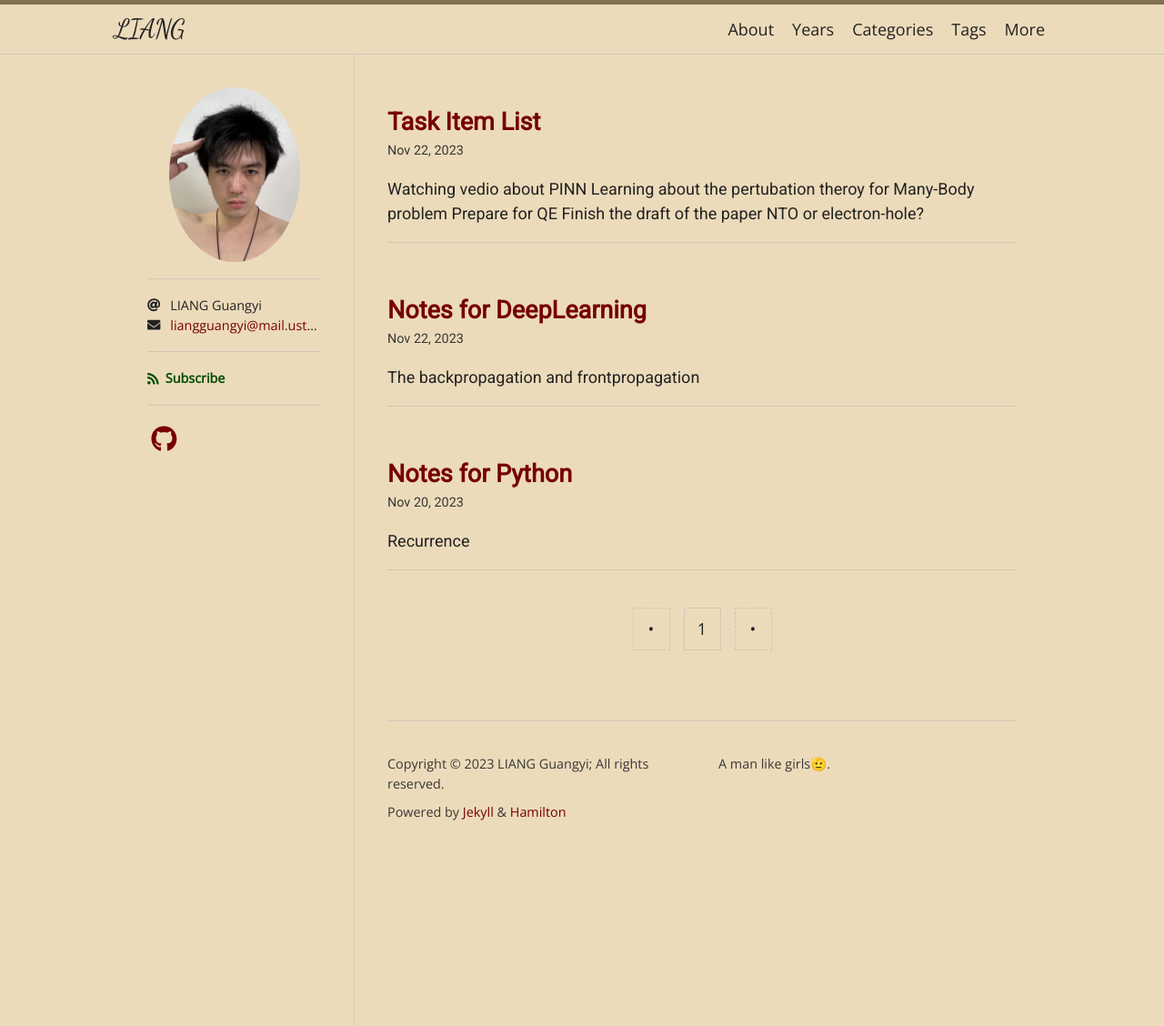
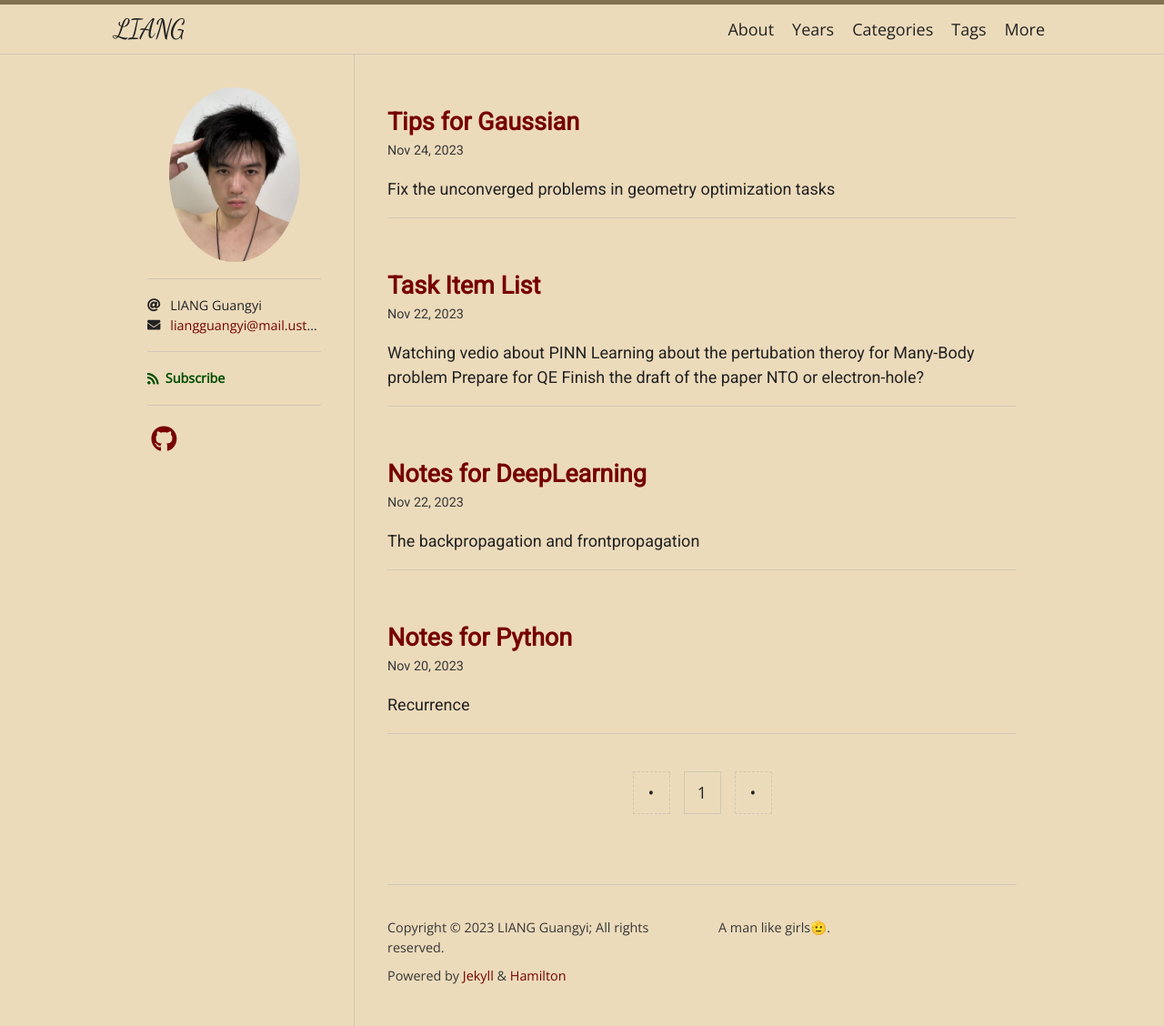
Before and after one commit to liangguangyii/liangguangyii.github.io, a Jekyll site: the page built from index.html, in a window 1280 px wide. Shown: the whole page at 91% size. Built offline with Jekyll 4.4.1, drawn with Linux system fonts in a browser that asks for light colours; nearby versions of some CDN libraries; some web fonts are replaced; the list of posts is cut into pages by our own code; some of the changed lines change nothing that is shown.

Commit message:
update the notes

````diff
--- /dev/null
+++ b/_posts/2023-11-24-note-for-gaussian.md
@@ -0,0 +1,72 @@
+---
+layout: post
+title: Tips for Gaussian
+tags: [Gaussian, DFT]
+categories: DFT
+toc: true
+math: true
+---
+
+## Fix the unconverged problems in geometry optimization tasks
+
+The iteration of the geometry optimization task contains two loops:
+
+- The outer loop is the iteration of the geometry optimization task, which the position of atoms are updated in each iteration. They are devided by "gradgradgradgradgrad", and the convergence criteria is shown as follwing:
+
+  ```bash
+            Item               Value     Threshold  Converged?
+    Maximum Force            0.016519     0.000450     NO
+    RMS     Force            0.003187     0.000300     NO
+    Maximum Displacement     0.061719     0.001800     NO
+    RMS     Displacement     0.011314     0.001200     NO
+  ```
+
+Here `Maximum Force` and `RMS Force` are the maximum and root-mean-square of the force on each atom, and `Maximum Displacement` and `RMS Displacement` are the maximum and root-mean-square of the displacement of each atom.
+
+- The inner loop between each geometry optimization step is SCF steps, named "Cycle". The convergence criteria is shown as follwing:
+
+  ```bash
+   RMSDP=1.38D-05 MaxDP=6.22D-04 DE=-1.02D-05 OVMax= 9.68D-04
+  ```
+1. **RMSDP (Root Mean Square Density Matrix Change)**:
+   - This is the root mean square (RMS) change in the density matrix between the current and the previous SCF iteration.
+   - A smaller RMSDP value indicates that changes in the electronic density from one iteration to the next are getting smaller, which is a sign of approaching convergence.
+   - `RMSDP=1.38D-05` suggests a relatively small change in the density matrix, indicating that the SCF calculation is nearing convergence.
+
+2. **MaxDP (Maximum Density Matrix Change)**:
+   - This is the maximum change in any element of the density matrix between the current and the previous SCF iteration.
+   - A lower MaxDP value is desired for convergence; it indicates that the largest change in the electron density at any point in space is becoming smaller.
+   - `MaxDP=6.22D-04` is the value for the current iteration.
+
+3. **DE (Change in Total Energy)**:
+   - This represents the change in total electronic energy between the current and the previous SCF iteration.
+   - The goal is to have a very small DE, indicating that the energy is stabilizing and the system is reaching a steady state.
+   - `DE=-1.02D-05` is the energy change in the latest iteration.
+
+4. **OVMax (Maximum Overlap Matrix Error)**:
+   - OVMax is related to the largest error in the overlap matrix between the current SCF density and the density used to build the Fock matrix.
+   - This parameter is often used in direct inversion in the iterative subspace (DIIS) procedures to improve SCF convergence. A smaller OVMax value indicates better convergence.
+   - `OVMax= 9.68D-04` represents the maximum overlap matrix error for this iteration.
+
+
+### The method to fix unconverged problems
+
+- if convergence porblems occur in the outer loop, it's the problem of the geometry optimization task, see [Tian Lu's blog](http://sobereva.com/164).
+
+    There are mainly two ways that are most used:
+
+        - increase the number of opt iterations, by setting `opt=maxcyc=N`, if result is near the convergence point.
+
+        - change other method, or loose the convergence criteria.
+
+- if unconvergence happens in the inner loop, then it's the SCF problem, also mentioned in [Tian Lu's bolg](http://sobereva.com/61)
+
+    There are mainly three ways that are most used:
+
+        - loose the convergence criteria, by setting `scf=conver=6`(`scf=conver=8` is the default value), together with `IOp(7/127=-99) IOp(8/117=-99)` to avoid the error of the SCF procedure.
+
+        - set `scf=vshift=N` N is a value between 300 to 500, to boarden the interval between LUMO and HOMO, without changing the final result.
+
+        - use the old converged output filed as the inital guess of wave function, by setting the correct chk file path and `guess=read`.
+
+**Notice:** the output from this modified is only the result of a corase calculation, especially for the modification on the convergence criteria. Calculation task with defauly sets is needed after the convergence of the initial guess.
````
Also changed, not shown: _posts/2023-11-22-notes-for-deeplearning.md (line endings or trailing spaces).
